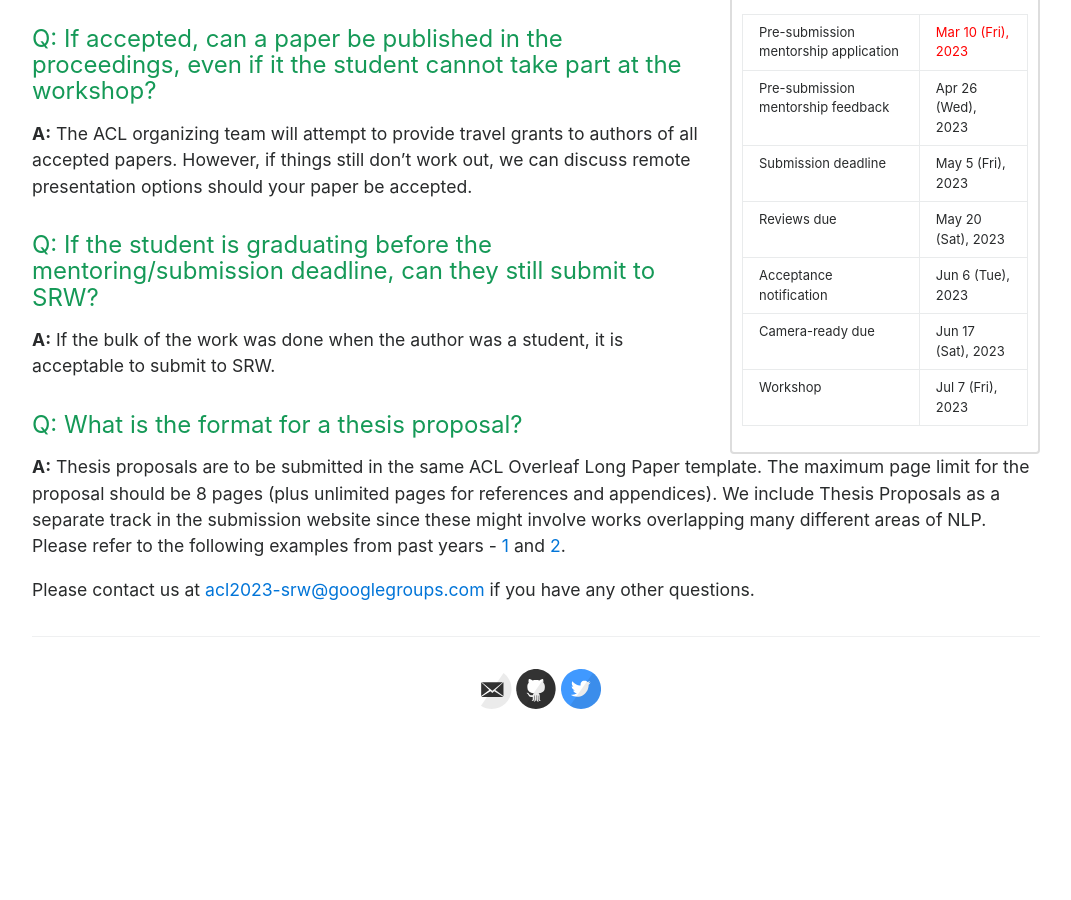
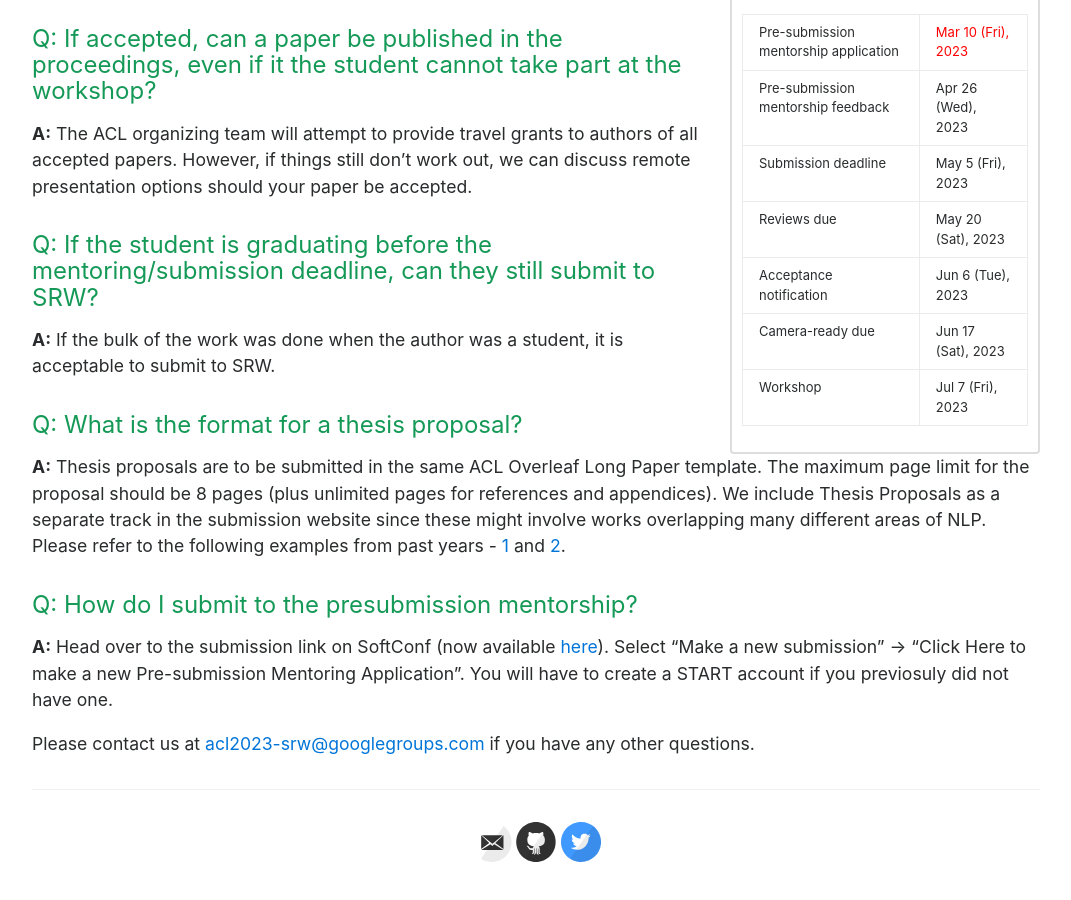
Before and after one commit to acl2025-srw/acl2025-srw.github.io, a Jekyll site: the page built from faq.md, in a window 1280 px wide and 900 px high, scrolled down 580 px. Shown: the whole window, without its empty margins (104-1175 px from the left). Built offline with Jekyll 4.4.1, drawn with Linux system fonts in a browser that asks for light colours; before the commit the page ends 1327 px from its top, so only the background shows below that.

Commit message:
FAQ for mentoring

```diff
--- a/faq.md
+++ b/faq.md
@@ -17,4 +17,7 @@ __A:__ If the bulk of the work was done when the author was a student, it is acc
 #### Q: What is the format for a thesis proposal?
 __A:__ Thesis proposals are to be submitted in the same ACL Overleaf Long Paper template. The maximum page limit for the proposal should be 8 pages (plus unlimited pages for references and appendices). We include Thesis Proposals as a separate track in the submission website since these might involve works overlapping many different areas of NLP. Please refer to the following examples from past years - [1](https://aclanthology.org/2022.naacl-srw.8.pdf) and [2](https://aclanthology.org/2021.naacl-srw.4.pdf).
 
+#### Q: How do I submit to the presubmission mentorship?
+__A:__ Head over to the submission link on SoftConf (now available [here](https://acl2023-srw.github.io/mentoring)). Select "Make a new submission" -> "Click Here to make a new Pre-submission Mentoring Application". You will have to create a START account if you previosuly did not have one.
+
 Please contact us at  [acl2023-srw@googlegroups.com](mailto:acl2023-srw@googlegroups.com) if you have any other questions.
```
